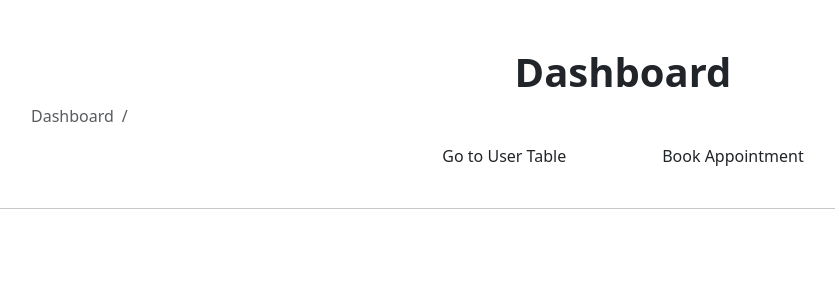
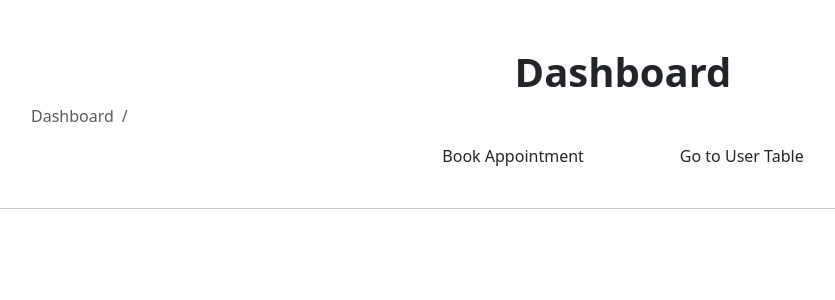
Before and after one commit to yel-x/ApartmentBookingSystem, a PHP site: page /admin-dashboard.php in a window 1280 px wide. Shown: the part 60-360 px from the top of the page, without its empty margins (17-852 px from the left). Run offline with PHP 8.4, Linux system fonts and the light colour scheme; data that the repository does not hold is empty; some libraries are stand-ins or nearby versions.

Commit message:
minor changes

```diff
--- a/admin-dashboard.php
+++ b/admin-dashboard.php
@@ -95,9 +95,9 @@ $isBookAppointment = $currentFile === 'bookAppointment.php';
         <li class="breadcrumb-item <?php if ($isUserTable || $isBookAppointment)
             echo 'active'; ?>">
             <?php if ($isUserTable): ?>
-                UserTable
+                Book appointment
             <?php elseif ($isBookAppointment): ?>
-                Book Appointment
+                User Table
             <?php endif; ?>
         </li>
     </ol>
@@ -106,13 +106,14 @@ $isBookAppointment = $currentFile === 'bookAppointment.php';
 <?php if ($isDashboard && !$isUserTable && !$isBookAppointment): ?>
     <div class="container d-flex justify-content-center">
         <div>
-            <a href="#" id="userTableLink" class="breadcrumb-link text-decoration-none text-reset me-4 m-md-5">Go to User
-                Table</a>
+            <a href="#" id="userTableLink" class="breadcrumb-link text-decoration-none text-reset me-4 m-md-5">Book
+                Appointment</a>
         </div>
         <?php if (!$isUserTable && !$isBookAppointment): ?>
             <div>
-                <a href="#" id="bookAppointmentLink" class="breadcrumb-link text-decoration-none text-reset  m-0 m-md-5">Book
-                    Appointment</a>
+                <a href="#" id="bookAppointmentLink" class="breadcrumb-link text-decoration-none text-reset  m-0 m-md-5">Go to
+                    User
+                    Table</a>
             </div>
         <?php endif; ?>
     </div>
@@ -376,7 +377,7 @@ $isBookAppointment = $currentFile === 'bookAppointment.php';
 <!-- book appointment content -->
 <div id="bookAppointment" style="display: none;" <?php if (!$isBookAppointment)
     echo 'style="display: none;"'; ?>>
-    <h1>Book appointment</h1>
+    <h1>User Table</h1>
 </div>
 
 <script>
@@ -384,7 +385,7 @@ $isBookAppointment = $currentFile === 'bookAppointment.php';
         event.preventDefault();
         document.getElementById('userTable').style.display = 'block';
         document.getElementById('bookAppointment').style.display = 'none';
-        document.getElementById('breadcrumbs').innerHTML = '<ol class="breadcrumb ms-5"><li class="breadcrumb-item"><a href="admin-dashboard.php"></a></li><li class="breadcrumb-item active">UserTable</li></ol>';
+        document.getElementById('breadcrumbs').innerHTML = '<ol class="breadcrumb ms-5"><li class="breadcrumb-item"><a href="admin-dashboard.php"></a></li><li class="breadcrumb-item active">Book Appointment</li></ol>';
         document.getElementById('userTableLink').style.display = 'none';
         document.getElementById('bookAppointmentLink').style.display = 'inline-block';
         var dashboardLink = document.createElement('a');
@@ -400,7 +401,7 @@ $isBookAppointment = $currentFile === 'bookAppointment.php';
         event.preventDefault();
         document.getElementById('userTable').style.display = 'none';
         document.getElementById('bookAppointment').style.display = 'block';
-        document.getElementById('breadcrumbs').innerHTML = '<ol class="breadcrumb ms-5"><li class="breadcrumb-item"><a href="admin-dashboard.php"></a></li><li class="breadcrumb-item active">Book Appointment</li></ol>';
+        document.getElementById('breadcrumbs').innerHTML = '<ol class="breadcrumb ms-5"><li class="breadcrumb-item"><a href="admin-dashboard.php"></a></li><li class="breadcrumb-item active">User Table</li></ol>';
         document.getElementById('userTableLink').style.display = 'inline-block';
         document.getElementById('bookAppointmentLink').style.display = 'none';
         var dashboardLink = document.createElement('a');
```
Also changed, not shown: uploads/GenshinImpact_YaeMikoWallpaper4.jpg (added), uploads/official-raiden-shogun-birthday-art-from-genshin-twitter-v0-b364b3byga8b1 .jpeg (deleted).
